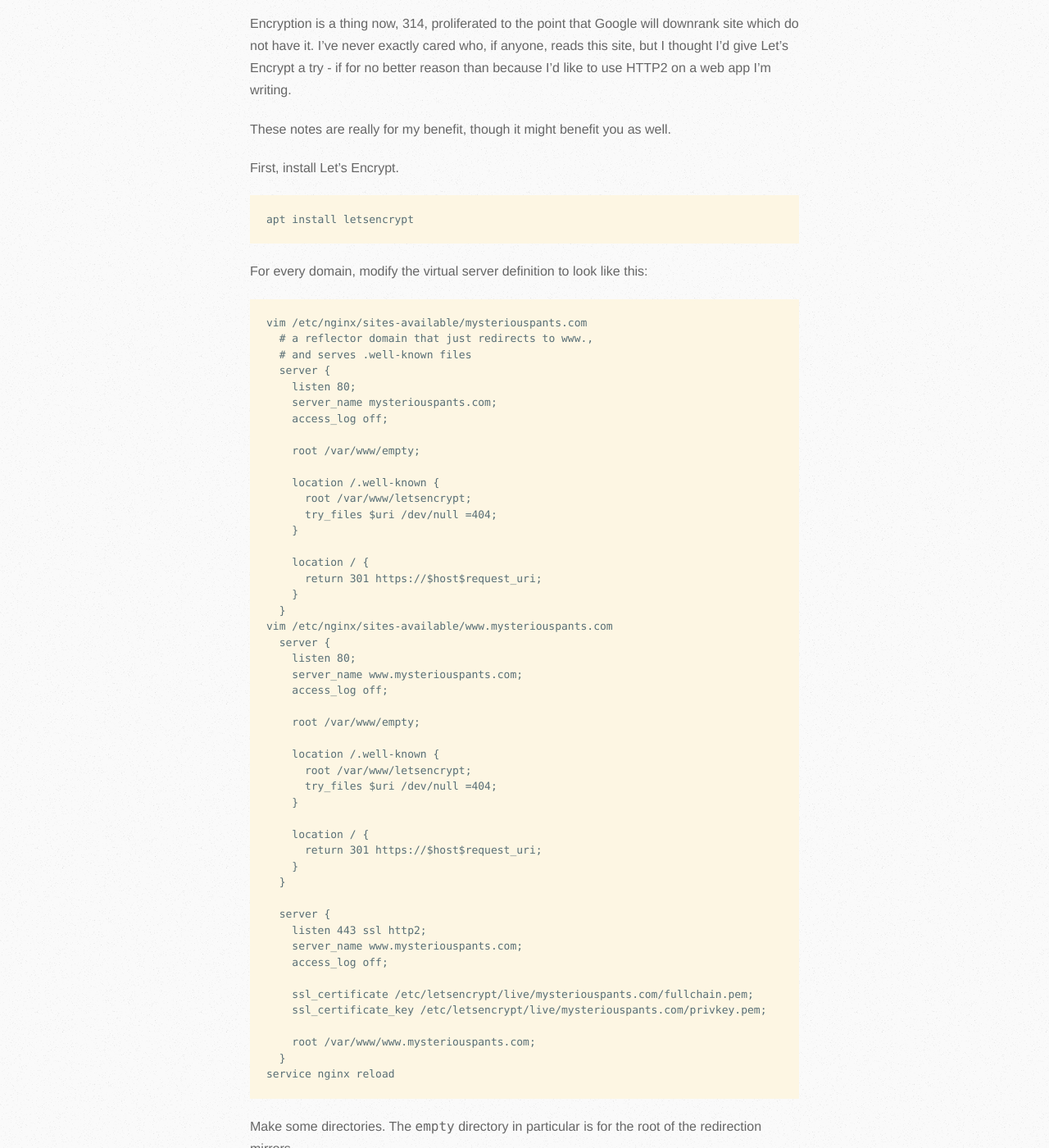
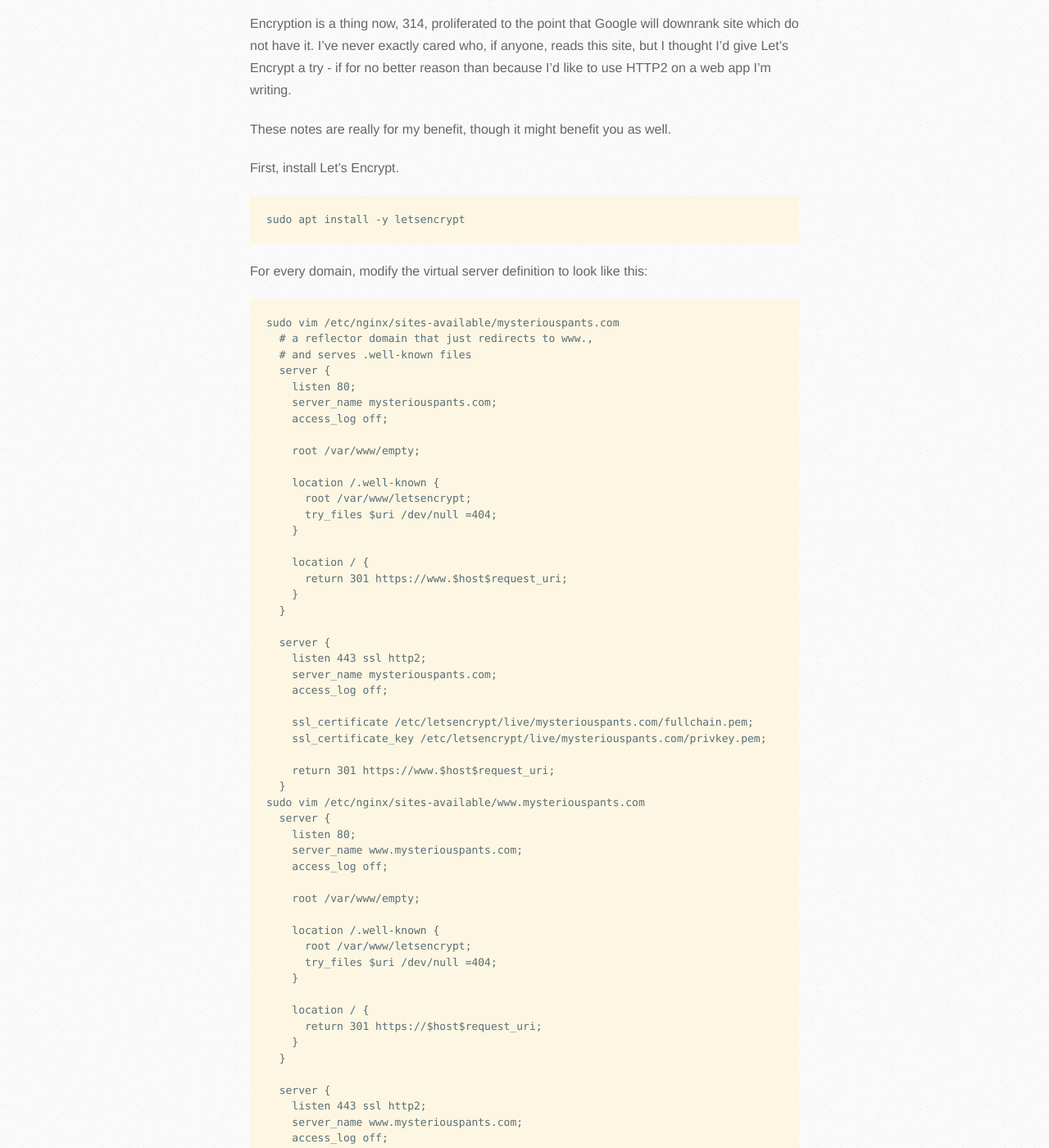
Before and after one commit to mysteriouspants/mysteriouspants.com, a Jekyll site: the page built from _posts/2016-08-31-encrypt-all-the-things.md, in a window 1280 px wide and 1400 px high, scrolled down 286 px. Shown: the whole window at 82% size. Built offline with Jekyll 4.4.1, drawn with Linux system fonts in a browser that asks for light colours; some of the changed text lies outside the part shown.

Commit message:
Add sudo to instructions.
Also, I'm no longer logging into my own server as root by default
anymore. I think.

```diff
--- a/_posts/2016-08-31-encrypt-all-the-things.md
+++ b/_posts/2016-08-31-encrypt-all-the-things.md
@@ -14,11 +14,11 @@ well.
 
 First, install Let's Encrypt.
 
-    apt install letsencrypt
+    sudo apt install -y letsencrypt
 
 For every domain, modify the virtual server definition to look like this:
 
-    vim /etc/nginx/sites-available/mysteriouspants.com
+    sudo vim /etc/nginx/sites-available/mysteriouspants.com
       # a reflector domain that just redirects to www.,
       # and serves .well-known files
       server {
@@ -34,10 +34,21 @@ For every domain, modify the virtual server definition to look like this:
         }
 
         location / {
-          return 301 https://$host$request_uri;
+          return 301 https://www.$host$request_uri;
         }
       }
-    vim /etc/nginx/sites-available/www.mysteriouspants.com
+
+      server {
+        listen 443 ssl http2;
+        server_name mysteriouspants.com;
+        access_log off;
+
+        ssl_certificate /etc/letsencrypt/live/mysteriouspants.com/fullchain.pem;
+        ssl_certificate_key /etc/letsencrypt/live/mysteriouspants.com/privkey.pem;
+
+        return 301 https://www.$host$request_uri;
+      }
+    sudo vim /etc/nginx/sites-available/www.mysteriouspants.com
       server {
         listen 80;
         server_name www.mysteriouspants.com;
@@ -65,13 +76,13 @@ For every domain, modify the virtual server definition to look like this:
 
         root /var/www/www.mysteriouspants.com;
       }
-    service nginx reload
+    sudo service nginx reload
 
 Make some directories. The `empty` directory in particular is for the
 root of the redirection mirrors.
 
-    mkdir /var/www/empty
-    mkdir /var/www/letsencrypt
+    sudo mkdir /var/www/empty
+    sudo mkdir /var/www/letsencrypt
 
 Actually grab your first SSL certificate. It will ask you to accept a
 EULA, then it will populate `/var/www/letsencrypt` with some challenge
@@ -79,7 +90,7 @@ files. Their servers will ask your domains for those files to prove that
 you control the domains - so they're not just handing out certificates
 willy-nilly.
 
-    letsencrypt certonly --webroot -w /var/www/letsencrypt \
+    sudo letsencrypt certonly --webroot -w /var/www/letsencrypt \
       -d mysteriouspants.com \
       -d www.mysteriouspants.com
 
@@ -90,14 +101,14 @@ At this point, your web pages are actually SSL'd now that your SSL
 certificates exist. Harden up your Nginx server by adding this set of
 ciphers I totally didn't just pull off some webpage.
 
-    vim /etc/nginx/nginx.conf
+    sudo vim /etc/nginx/nginx.conf
       ssl_ciphers EECDH+CHACHA20:EECDH+AES128:RSA+AES128:EECDH+AES256:RSA+AES256:EECDH+3DES:RSA+3DES:!MD5;
 
 Finally, Let's Encrypt certificates are only good for 90 days, so it's
 best to renew them. They suggest twice a day, which is super easy to do
 via a simple cron task.
 
-    vim /etc/cron.d/letencrypt
+    sudo vim /etc/cron.d/letencrypt
       0 0,12 * * * * letsencrypt renew
 
 And there you have it.
```
Also changed, not shown: _posts/2016-07-18-deploying-phoenix.md (+18 -17 lines).
